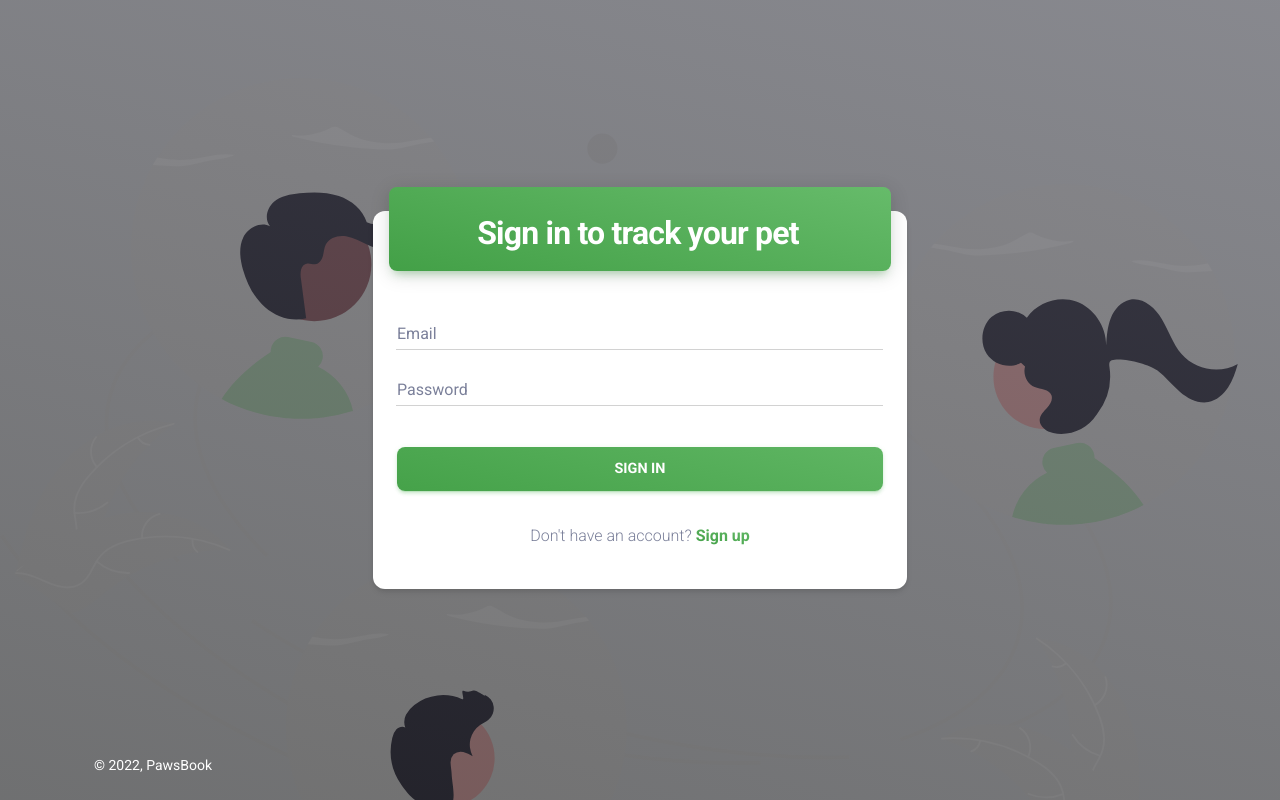
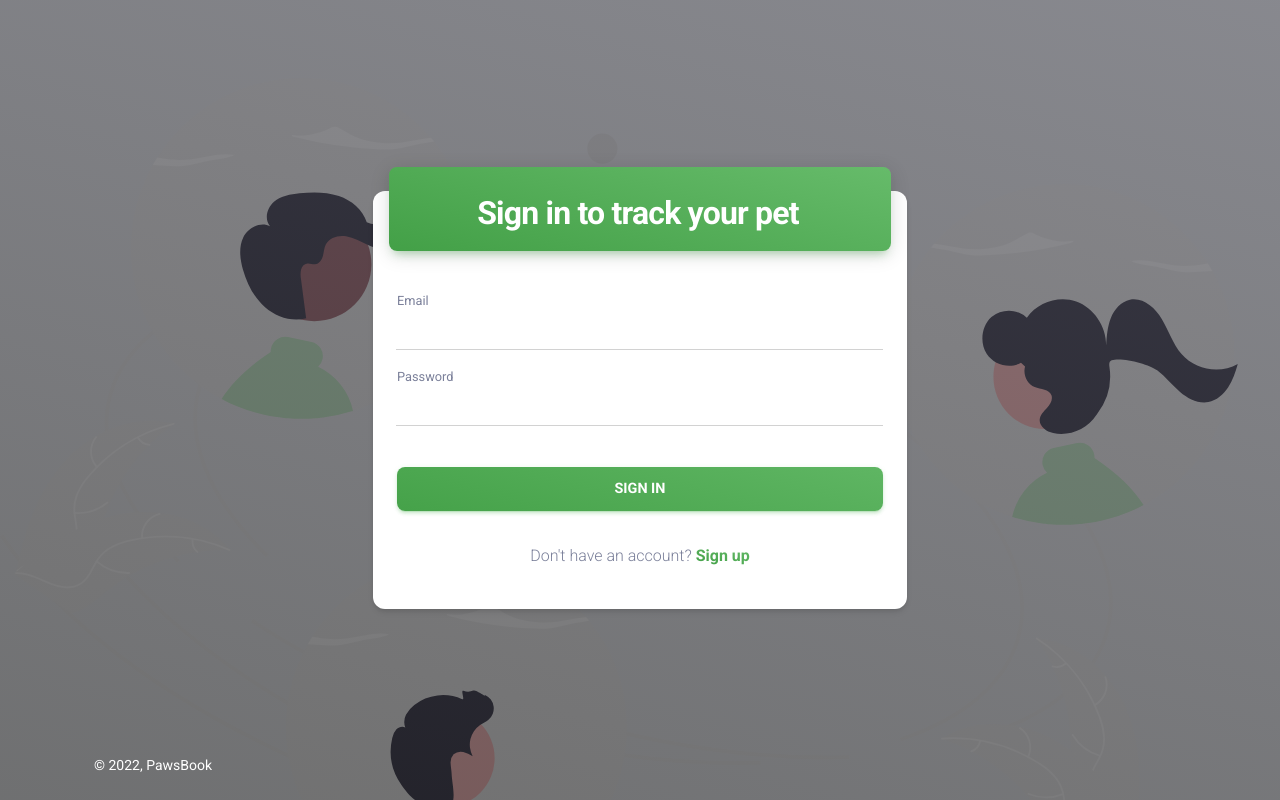
Before and after one commit to BranielSingian/pawsbook, a PHP site: page /pets/sign-in.php in a window 1280 px wide. Run offline with PHP 8.4, Linux system fonts and the light colour scheme; some libraries are stand-ins or nearby versions.

Commit message:
:pencil: Sign in label

```diff
--- a/pets/sign-in.php
+++ b/pets/sign-in.php
@@ -60,11 +60,11 @@
               <div class="card-body">
                 <form role="form" class="text-start" method="post" action="process_registration.php">
                   <div class="input-group input-group-static my-3">
-                    <label class="form-label" style="font-size: 1rem;">Email</label>
+                    <label style="font-size: 0.8rem;">Email</label>
                     <input type="text" name="email" value="<?php if(isset($_GET['email'])){echo $_GET['email'];} ?>" class="form-control" style="font-size: 1rem;">
                   </div>
                   <div class="input-group input-group-static mb-3">
-                    <label class="form-label" style="font-size: 1rem;">Password</label>
+                    <label style="font-size: 0.8rem;">Password</label>
                     <input type="password" name="password" class="form-control" style="font-size: 1rem;">
                   </div>
 <!--                  <div class="form-check form-switch d-flex align-items-center mb-3">-->
```
